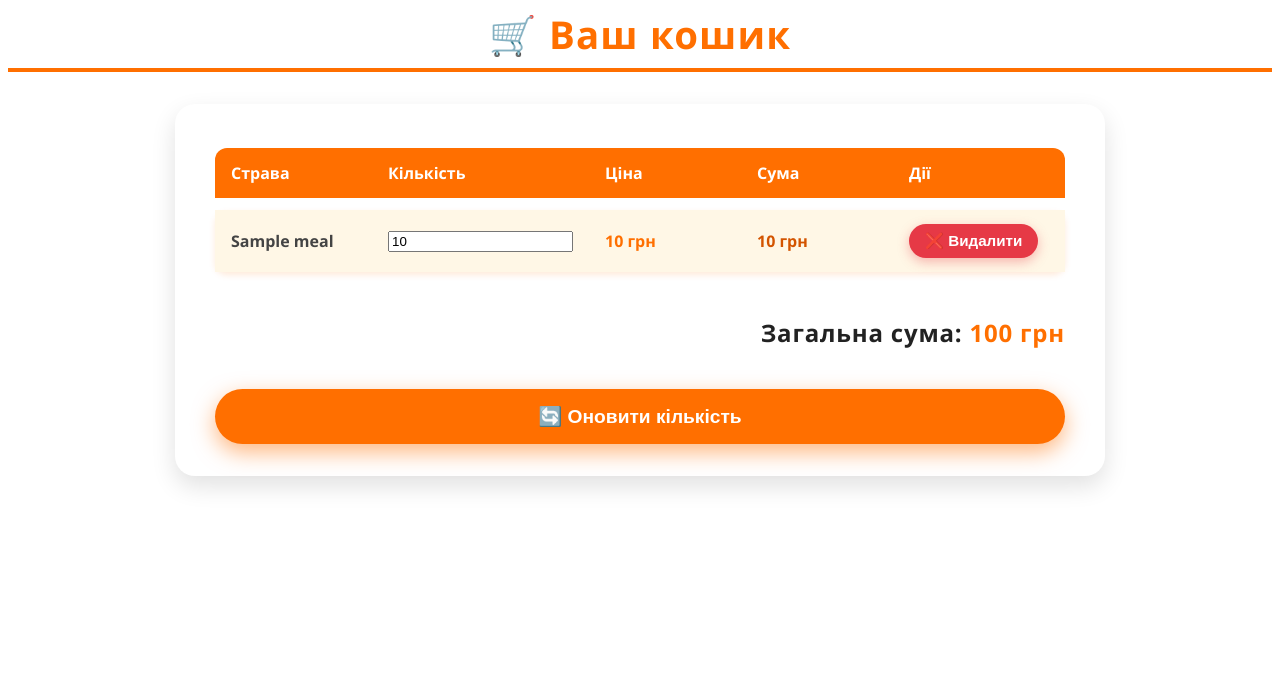
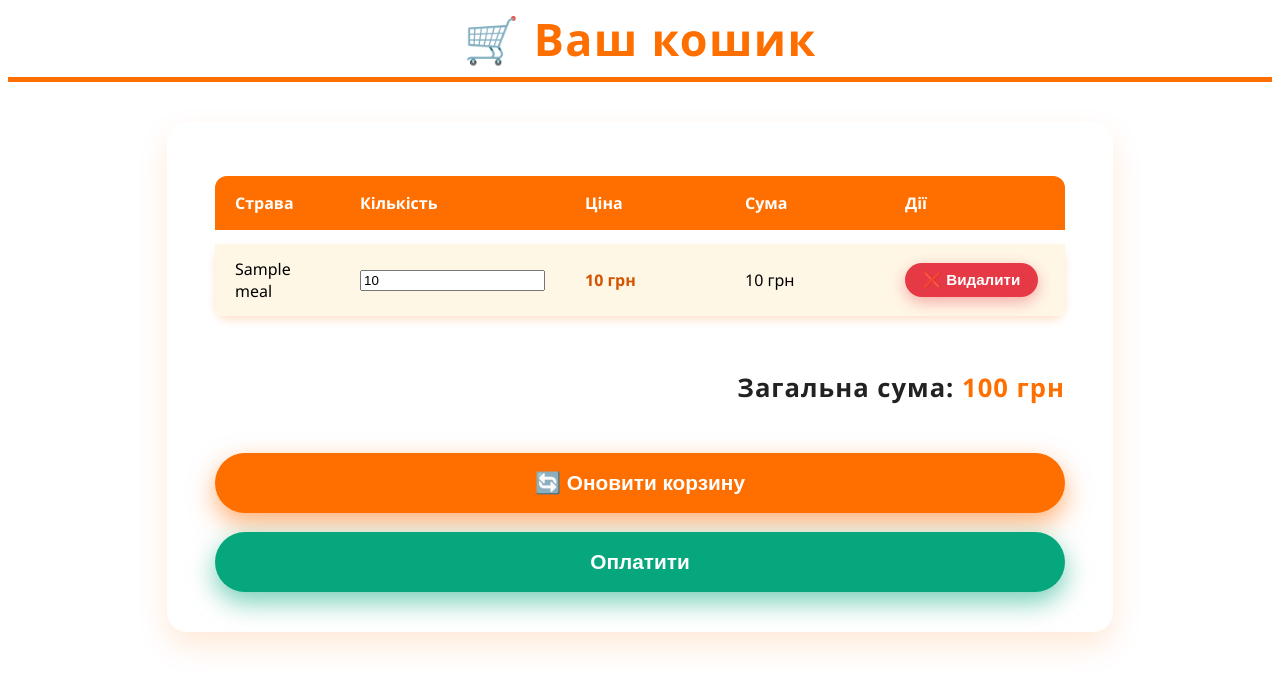
Before and after one commit to Slekatom/FastBiteGo, a Django app: page /cart/ in a window 1280 px wide. Shown: the top 691 px of the page. Run offline with Django 5.2, Linux system fonts and the light colour scheme; a user stored in the database is signed in; tables that the repository leaves empty hold one stand-in row (values such as "Sample post").

Commit message:
amount check

```diff
--- a/FastBiteGo/templates/cart/cart.html
+++ b/FastBiteGo/templates/cart/cart.html
@@ -1,77 +1,187 @@
-<h2 style="
+<style>
+  /* Заголовок */
+  h2.cart-title {
     text-align: center;
     color: #ff6f00;
-  font-size: 2.4rem;
-  margin-bottom: 2rem;
-  font-weight: 800;
+    font-size: 2.8rem;
+    margin-bottom: 2.5rem;
+    font-weight: 900;
     font-family: 'Segoe UI', Tahoma, Geneva, Verdana, sans-serif;
-  border-bottom: 4px solid #ff6f00;
+    border-bottom: 5px solid #ff6f00;
     padding-bottom: 0.5rem;
-  letter-spacing: 1.2px;
+    letter-spacing: 1.4px;
     user-select: none;
-  ">
-  🛒 Ваш кошик
-</h2>
+  }
 
-<form method="post" style="
+  form.cart-form {
     max-width: 850px;
-  margin: 0 auto 3rem auto;
+    margin: 0 auto 3rem;
     font-family: 'Segoe UI', Tahoma, Geneva, Verdana, sans-serif;
     background: #fff;
-  padding: 2rem 2.5rem;
+    padding: 2.5rem 3rem;
     border-radius: 20px;
-  box-shadow: 0 10px 25px rgba(0,0,0,0.12);
+    box-shadow: 0 14px 30px rgba(255,111,0,0.15);
     color: #222;
-  ">
+  }
+
+  table.cart-table {
+    width: 100%;
+    border-collapse: separate;
+    border-spacing: 0 14px;
+    margin-bottom: 2.5rem;
+    font-size: 1rem;
+  }
+
+  table.cart-table thead tr {
+    background-color: #ff6f00;
+    color: white;
+    text-align: left;
+    border-radius: 12px;
+  }
+
+  table.cart-table thead th {
+    padding: 16px 20px;
+  }
+
+  table.cart-table thead th:first-child {
+    border-top-left-radius: 12px;
+  }
+  table.cart-table thead th:last-child {
+    border-top-right-radius: 12px;
+  }
+
+  table.cart-table tbody tr {
+    background: #fff7e6;
+    box-shadow: 0 4px 8px rgba(255,111,0,0.2);
+    border-radius: 14px;
+    vertical-align: middle;
+    transition: background-color 0.3s ease;
+  }
+  table.cart-table tbody tr:hover {
+    background-color: #ffefd6;
+  }
+
+  table.cart-table tbody td {
+    padding: 14px 20px;
+  }
+  table.cart-table tbody td:first-child {
+    font-weight: 600;
+    color: #444;
+  }
+  table.cart-table tbody td:nth-child(3) {
+    color: #ff6f00;
+    font-weight: 700;
+  }
+  table.cart-table tbody td:nth-child(4) {
+    font-weight: 700;
+    color: #d35400;
+  }
+
+  /* Кнопка удалить */
+  button.delete-btn {
+    background-color: #e63946;
+    color: white;
+    border: none;
+    padding: 8px 18px;
+    border-radius: 24px;
+    cursor: pointer;
+    font-weight: 700;
+    font-size: 0.95rem;
+    box-shadow: 0 5px 15px rgba(230,57,70,0.4);
+    transition: background-color 0.3s ease, transform 0.2s ease;
+    user-select: none;
+  }
+  button.delete-btn:hover {
+    background-color: #b32a35;
+    transform: scale(1.05);
+  }
+
+  /* Итоговая сумма */
+  p.total-amount {
+    font-size: 1.6rem;
+    font-weight: 900;
+    text-align: right;
+    margin-bottom: 3rem;
+    letter-spacing: 1px;
+  }
+  p.total-amount span {
+    color: #ff6f00;
+  }
+
+  /* Кнопка обновить */
+  button.update-btn {
+    display: block;
+    width: 100%;
+    background-color: #ff6f00;
+    color: white;
+    border: none;
+    padding: 18px 0;
+    font-size: 1.3rem;
+    font-weight: 900;
+    border-radius: 36px;
+    cursor: pointer;
+    box-shadow: 0 10px 26px rgba(255,111,0,0.55);
+    transition: background-color 0.3s ease, transform 0.25s ease;
+    user-select: none;
+    margin-bottom: 1.2rem;
+  }
+  button.update-btn:hover {
+    background-color: #e65c00;
+    transform: scale(1.07);
+  }
+
+  /* Кнопка оплатити */
+  button.pay-btn {
+    display: block;
+    width: 100%;
+    background-color: #06a77d;
+    color: white;
+    border: none;
+    padding: 18px 0;
+    font-size: 1.3rem;
+    font-weight: 900;
+    border-radius: 36px;
+    cursor: pointer;
+    box-shadow: 0 10px 26px rgba(6,167,125,0.55);
+    transition: background-color 0.3s ease, transform 0.25s ease;
+    user-select: none;
+  }
+  button.pay-btn:hover {
+    background-color: #05875f;
+    transform: scale(1.07);
+  }
+</style>
+
+<h2 class="cart-title">🛒 Ваш кошик</h2>
+
+<form method="post" class="cart-form">
   {% csrf_token %}
   {{ formset.management_form }}
 
-  <table style="
-    width: 100%;
-    border-collapse: separate;
-    border-spacing: 0 12px;
-    margin-bottom: 2rem;
-    font-size: 1rem;
-  ">
+  <table class="cart-table">
     <thead>
-      <tr style="background-color: #ff6f00; color: white; text-align: left; border-radius: 12px;">
-        <th style="padding: 14px 16px; border-top-left-radius: 12px;">Страва</th>
-        <th style="padding: 14px 16px; width: 120px;">Кількість</th>
-        <th style="padding: 14px 16px; width: 120px;">Ціна</th>
-        <th style="padding: 14px 16px; width: 120px;">Сума</th>
-        <th style="padding: 14px 16px; width: 140px; border-top-right-radius: 12px;">Дії</th>
+      <tr>
+        <th>Страва</th>
+        <th style="width: 120px;">Кількість</th>
+        <th style="width: 120px;">Ціна</th>
+        <th style="width: 120px;">Сума</th>
+        <th style="width: 140px;">Дії</th>
       </tr>
     </thead>
     <tbody>
       {% for form in formset %}
-      <tr style="
-        background: #fff7e6;
-        box-shadow: 0 3px 6px rgba(255,111,0,0.15);
-        border-radius: 12px;
-        vertical-align: middle;
-        ">
+      <tr>
         {{ form.id }}
-        <td style="padding: 14px 16px; font-weight: 600; color: #444;">{{ form.instance.meal.title }}</td>
-        <td style="padding: 14px 16px;">{{ form.amount }}</td>
-        <td style="padding: 14px 16px; color: #ff6f00; font-weight: 700;">{{ form.instance.meal.price }} грн</td>
-        <td style="padding: 14px 16px; font-weight: 700; color: #d35400;">{{ form.instance.total_price }} грн</td>
-        <td style="padding: 14px 16px;">
-          <button type="submit" name="delete" value="{{ form.instance.id }}" style="
-            background-color: #e63946;
-            color: white;
-            border: none;
-            padding: 8px 16px;
-            border-radius: 24px;
-            cursor: pointer;
-            font-weight: 700;
-            font-size: 0.95rem;
-            box-shadow: 0 4px 12px rgba(230,57,70,0.35);
-            transition: background-color 0.3s ease, transform 0.2s ease;
-            user-select: none;
-          "
-          onmouseover="this.style.backgroundColor='#b32a35'; this.style.transform='scale(1.05)';"
-          onmouseout="this.style.backgroundColor='#e63946'; this.style.transform='scale(1)';"
-          >
+        <td>{{ form.instance.meal.title }}</td>
+        <td>{{ form.amount }}</td>
+        {% if form.instance.meal.stock >= form.instance.amount %}
+        <td>{{ form.instance.meal.price }} грн</td>
+        <td>{{ form.instance.total_price }} грн</td>
+        {% else %}
+      <td colspan="2" style="color: red;">Недостатньо товару на складі</td>
+        {% endif %}
+        <td>
+          <button type="submit" name="delete" value="{{ form.instance.id }}" class="delete-btn">
             ❌ Видалити
           </button>
         </td>
@@ -87,34 +197,18 @@
     </tbody>
   </table>
 
-  <p style="
-    font-size: 1.5rem;
-    font-weight: 800;
-    text-align: right;
-    margin-bottom: 2.5rem;
-    letter-spacing: 0.8px;
-  ">
-    Загальна сума: <span style="color: #ff6f00;">{{ total_amount }} грн</span>
+  <p class="total-amount">
+
+
+    Загальна сума: <span>{{ total_amount }} грн</span>
   </p>
 
-  <button type="submit" name="update" value="1" style="
-    display: block;
-    width: 100%;
-    background-color: #ff6f00;
-    color: white;
-    border: none;
-    padding: 16px 0;
-    font-size: 1.2rem;
-    font-weight: 800;
-    border-radius: 36px;
-    cursor: pointer;
-    box-shadow: 0 8px 22px rgba(255,111,0,0.5);
-    transition: background-color 0.3s ease, transform 0.25s ease;
-    user-select: none;
-  "
-  onmouseover="this.style.backgroundColor='#e65c00'; this.style.transform='scale(1.06)';"
-  onmouseout="this.style.backgroundColor='#ff6f00'; this.style.transform='scale(1)';"
-  >
-    🔄 Оновити кількість
+  <button type="submit" name="update" value="1" class="update-btn">
+    🔄 Оновити корзину
   </button>
+
+  <button type="button" onclick="window.location.href='{% url 'payment:payment' %}'" class="pay-btn">
+    Оплатити
+  </button>
+  {{ form.amount.errors }}
 </form>
```
Lines whose indentation alone changed are shown as unchanged.
